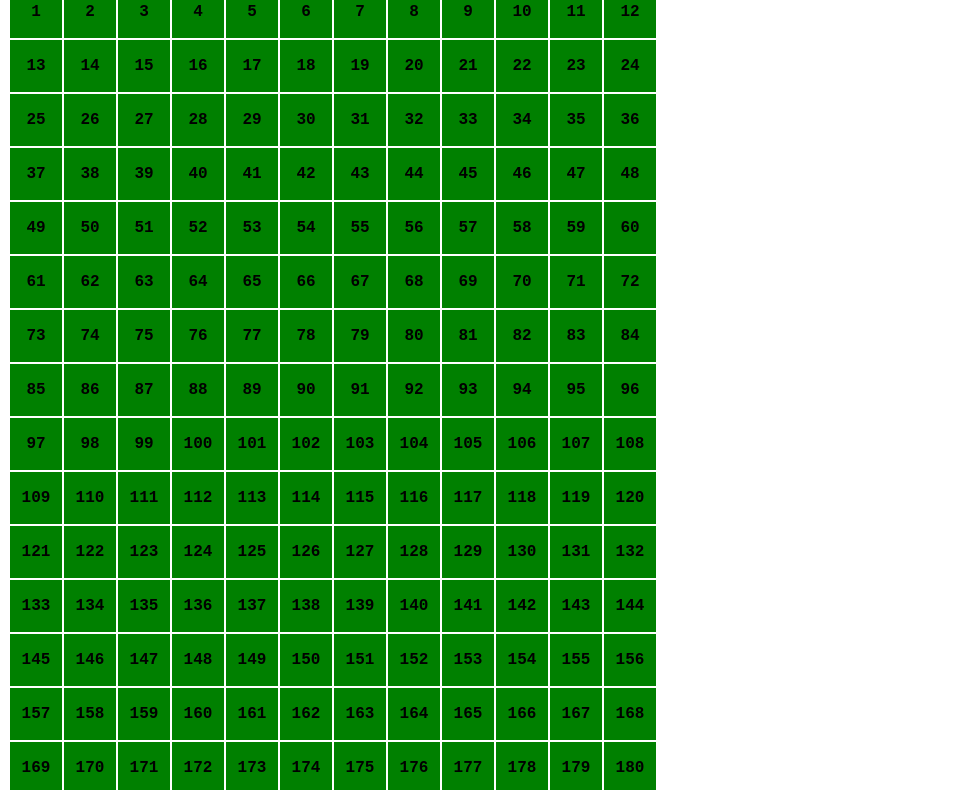
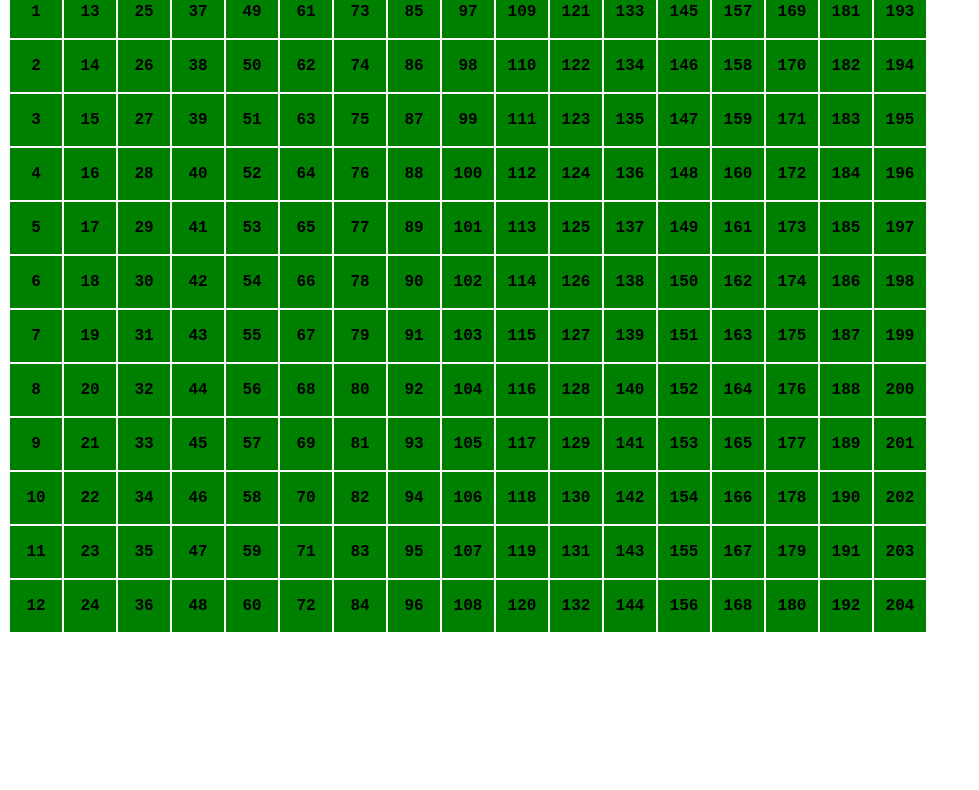
Before and after one commit to savfod/savfod.github.io, a plain HTML site: page sieve/index.html in a window 1280 px wide. Shown: the part 58-848 px from the top of the page, without its empty margins (0-979 px from the left). After the commit the page ends 800 px from the top, so only its background shows below. Drawn offline with Linux system fonts and the light colour scheme.

Commit message:
Update index.html

```diff
--- a/sieve/index.html
+++ b/sieve/index.html
@@ -51,8 +51,8 @@
 
             var tableBody = document.createElement('TBODY');
             table.appendChild(tableBody);
-            var w = 12;
-            var h = 20;
+            var w = 17;
+            var h = 12;
 
 
             for (var i = 0; i < h; i++) {
@@ -60,12 +60,13 @@
                 tableBody.appendChild(tr);
 
                 for (var j = 0; j < w; j++) {
+                    var cell_num = j*h + i + 1
                     var td = document.createElement('td');
-                    td.id = "cell" + (i*w + j + 1)
+                    td.id = "cell" + (cell_num)
                     td.setAttribute("class", "cell")
                     td.setAttribute("onclick", "myFunction(this);")
 
-                    td.appendChild(document.createTextNode(i*w + j + 1));
+                    td.appendChild(document.createTextNode(cell_num));
                     tr.appendChild(td);
                 }
             }
```
